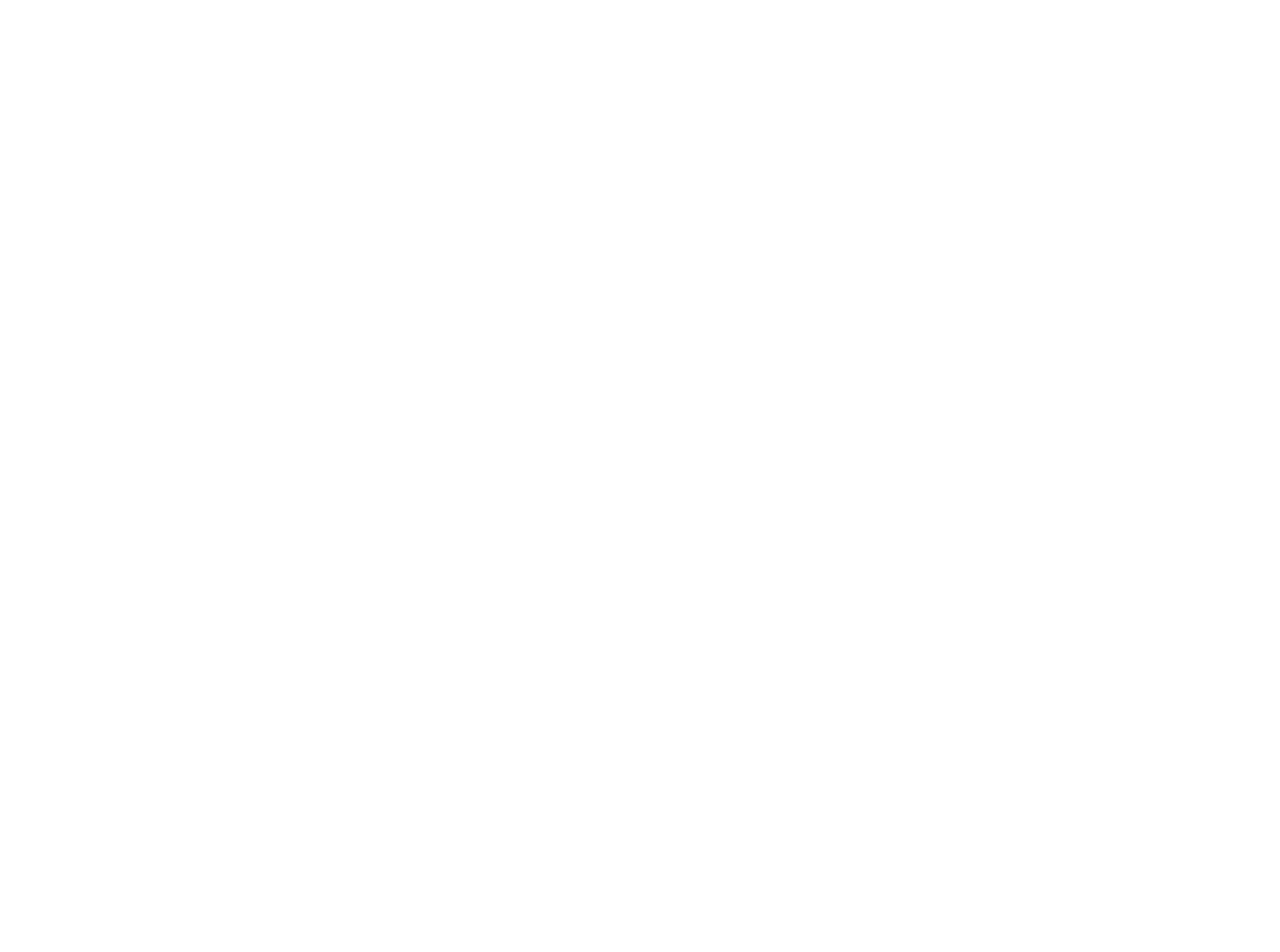
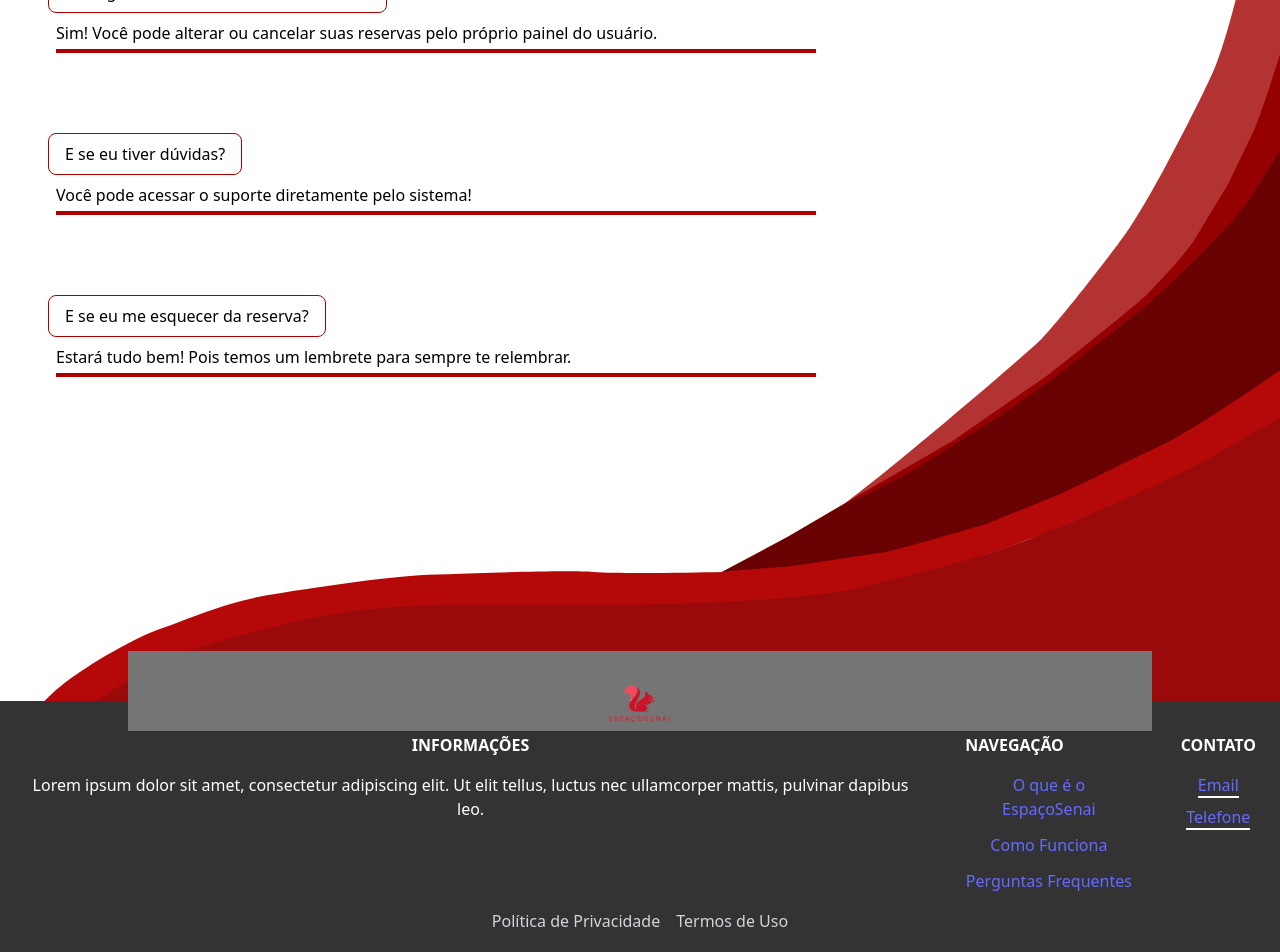
Before and after one commit to EspacoSenai/EspacoSenai.FrontWeb, a React (Vite) app: page / in a window 1280 px wide. Shown: the part 1360-2312 px from the top of the page. Before the commit the page ends 1207 px from the top, so only its background shows below. Built offline with nearby package versions, Linux system fonts and the light colour scheme.

Commit message:
feat: header e main finalizados, e o footer ja esta em andamento

```diff
--- /dev/null
+++ b/src/components/footer.jsx
@@ -0,0 +1,80 @@
+import React from 'react';
+
+export default function Footer() {
+  return (
+    <>
+      {/* Retângulo com a logo colada no footer */}
+    <div className="bg-[#757575] top-[210px] w-[80%] h-20 relative z-20 py-8 mb-[-10px] mx-auto">
+        <div className="container mx-auto text-center">
+            <img src="src/assets/EspacoSenai.svg" alt="Logo EspaçoSenai" className="w-20 rounded-full  mx-auto" />
+        </div>
+    </div>
+
+
+      {/* Rodapé */}
+      <footer className="bg-[#333333] text-white py-8 bottom-[-200px] mt-[-10px] relative z-10">
+        <div className="container mx-auto px-6 flex flex-col md:flex-row justify-between items-center">
+          {/* Colunas do Rodapé */}
+          <div className="flex flex-col md:flex-row gap-12 text-center md:text-left justify-between items-center md:items-start">
+            {/* Coluna: INFORMAÇÕES */}
+            <div>
+              <h4 className="font-semibold text-center mb-4">INFORMAÇÕES</h4>
+              <ul className="space-y-2 text-center">
+                <li>
+                  Lorem ipsum dolor sit amet, consectetur adipiscing elit. Ut elit tellus, luctus nec ullamcorper mattis, pulvinar dapibus leo.
+                </li>
+              </ul>
+              <div className="flex justify-center gap-4 mt-4">
+                {/* Espaço para redes sociais (SVGs) */}
+                <a href="#" className="hover:text-gray-300">
+                  <i className="fab fa-facebook"></i>
+                </a>
+                <a href="#" className="hover:text-gray-300">
+                  <i className="fab fa-instagram"></i>
+                </a>
+                <a href="#" className="hover:text-gray-300">
+                  <i className="fab fa-linkedin"></i>
+                </a>
+              </div>
+            </div>
+
+            {/* Coluna: NAVEGAÇÃO */}
+            <div>
+              <h4 className="font-semibold mb-4">NAVEGAÇÃO</h4>
+              <ul className="space-y-3 text-center">
+                <li>
+                  <a href="#" className="hover:text-gray-300">O que é o EspaçoSenai</a>
+                </li>
+                <li>
+                  <a href="#" className="hover:text-gray-300">Como Funciona</a>
+                </li>
+                <li>
+                  <a href="#" className="hover:text-gray-300">Perguntas Frequentes</a>
+                </li>
+              </ul>
+            </div>
+
+            {/* Coluna: CONTATO */}
+            <div>
+              <h4 className="font-semibold mb-4">CONTATO</h4>
+              <ul className="space-y-2 text-center">
+                <li>
+                  <a href="mailto:contato@espacosenai.com" className="hover:text-gray-300 border-b-2 border-white">Email</a>
+                </li>
+                <li>
+                  <a href="tel:+1123456789" className="hover:text-gray-300 border-b-2 border-white">Telefone</a>
+                </li>
+              </ul>
+            </div>
+          </div>
+        </div>
+
+        {/* Links de Política de Privacidade e Termos de Uso */}
+        <div className="text-center py-4">
+          <a href="#" className="text-gray-300 hover:text-white mr-4">Política de Privacidade</a>
+          <a href="#" className="text-gray-300 hover:text-white">Termos de Uso</a>
+        </div>
+      </footer>
+    </>
+  );
+}
--- a/src/components/main.jsx
+++ b/src/components/main.jsx
@@ -29,9 +29,8 @@
 
       {/* Seção: Como Funciona */}
       <section className="bg-white py-12 px-6 md:px-12">
-
         <h2 className="text-[#AE0000] text-4xl font-medium mb-9 relative">
-        <div className="absolute top-2 left-[-10px] w-1 h-7 bg-[#AE0000] rounded-full"></div>
+          <div className="absolute top-2 left-[-10px] w-1 h-7 bg-[#AE0000] rounded-full"></div>
           Como <span className='text-black'> Funciona?</span>
         </h2>
         <div className="flex flex-col md:flex-row justify-between items-center">
@@ -40,12 +39,12 @@
               <li className="flex items-center space-x-3 relative">
                 <span className="flex items-center justify-center w-8 h-8 rounded-full bg-[#AE0000] text-white font-bold text-sm z-[1]" >1</span>
                 <span>Faça login com seu usuário SENAI</span>
-                <div className="absolute left-1 transform -translate-x-1/2 top-2 w-px h-16 bg-[#C5C5C5] z-[0]"></div> {/* Linha conectando */}
+                <div className="absolute left-1 transform -translate-x-1/2 top-2 w-px h-16 bg-[#C5C5C5] z-[0]"></div>
               </li>
               <li className="flex items-center space-x-3 relative">
                 <span className="flex items-center justify-center w-9 h-8 rounded-full bg-[#AE0000] text-white font-bold text-sm z-[1]">2</span>
                 <span>Use os filtros para encontrar o espaço ideal</span>
-                <div className="absolute left-1 transform -translate-x-1/2 top-4 w-px h-16 bg-[#C5C5C5] z-[0]"></div> {/* Linha conectando */}
+                <div className="absolute left-1 transform -translate-x-1/2 top-4 w-px h-16 bg-[#C5C5C5] z-[0]"></div>
               </li>
               <li className="flex items-center space-x-3 relative top-[-5px]">
                 <span className="flex items-center justify-center w-10 h-8 rounded-full bg-[#AE0000] text-white font-bold text-sm z-[1]">3</span>
@@ -55,7 +54,6 @@
           </div>
         </div>
 
-        {/* Aqui começa o conteúdo que você quer que fique embaixo */}
         <div className="w-full text-center mt-8">
           <p className="text-2xl font-semibold text-black mb-4">
             Aqui você terá a <span className="text-[#AE0000]">melhor</span> experiência!
@@ -76,7 +74,53 @@
           </div>
         </div>
       </section>
+
+      {/* Linha Separadora */}
       <div className="border-t-2 border-gray-300 mx-8 mt-[0px] mb-3"></div>
+
+      {/* Seção: Perguntas Frequentes */}
+      <section className="px-6 md:px-12 py-16 bg-white relative z-10">
+        <h2 className="text-2xl md:text-3xl font-semibold mb-6 relative">
+          <div className="absolute top-2 left-[-10px] w-1 h-7 bg-[#AE0000] rounded-full z-0"></div>
+          <span className="pl-2 text-black">
+            Perguntas <span className="text-[#AE0000]">Frequentes</span>
+          </span>
+        </h2>
+
+        <div className="space-y-20 max-w-3xl ">
+          <div>
+            <p className="border border-[#AE0000] text-black rounded-lg inline-block px-4 py-2 font-medium mb-2">
+              Consigo cancelar ou editar uma reserva?
+            </p>
+            <p className="ml-2 border-b-4 text-black border-[#AE0000] pb-1">
+              Sim! Você pode alterar ou cancelar suas reservas pelo próprio painel do usuário.
+            </p>
+          </div>
+          <div>
+            <p className="border border-[#AE0000] text-black rounded-lg inline-block px-4 py-2 font-medium mb-2">
+              E se eu tiver dúvidas?
+            </p>
+            <p className="ml-2 border-b-4 border-[#AE0000] text-black pb-1">
+              Você pode acessar o suporte diretamente pelo sistema!
+            </p>
+          </div>
+          <div>
+            <p className="border border-[#AE0000] text-black rounded-lg inline-block px-4 py-2 font-medium mb-2">
+              E se eu me esquecer da reserva?
+            </p>
+            <p className="ml-2 border-b-4 border-[#AE0000] text-black pb-1">
+              Estará tudo bem! Pois temos um lembrete para sempre te relembrar.
+            </p>
+          </div>
+        </div>
+
+        {/* Onda dentro da própria section, no final */}
+        <img
+        src="src/assets/Group48.svg"
+        alt="Onda rodapé"
+        className="w-full h-auto object-cover absolute top-[-200px] right-0"
+        />
+      </section>
     </main>
   );
 }
--- a/src/index.css
+++ b/src/index.css
@@ -11,7 +11,7 @@
 
   color-scheme: light dark;
   color: rgba(255, 255, 255, 0.87);
-  background-color: #F5F5F5;
+  background-color: white;
 
   font-synthesis: none;
   text-rendering: optimizeLegibility;
--- a/src/pages/landingPage.jsx
+++ b/src/pages/landingPage.jsx
@@ -2,12 +2,14 @@
 import React from 'react';
 import Header from '../components/header';
 import Main from '../components/main';
+import Footer from '../components/footer';
 
 export default function LandingPage() {
   return (
     <div className="min-h-screen flex flex-col">
       <Header />
       <Main />
+      <Footer />
     </div>
   );
 }
```
Also changed, not shown: src/assets/Group48.svg (added).
